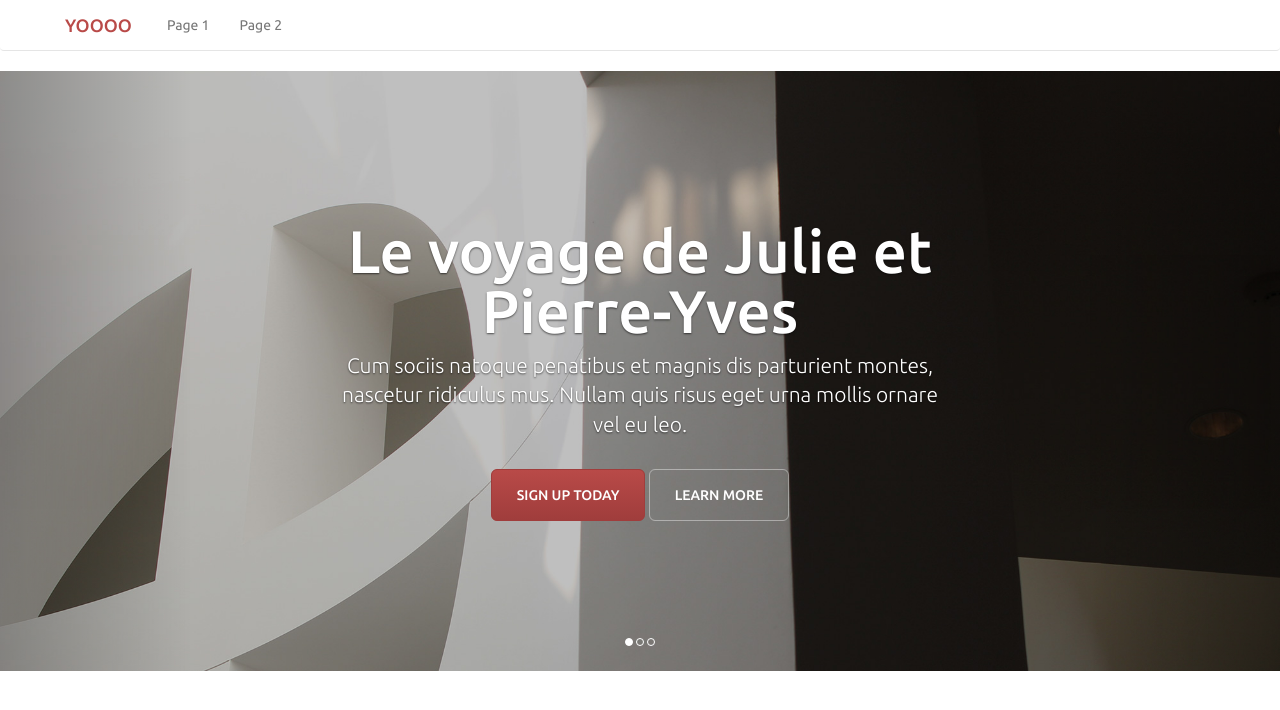
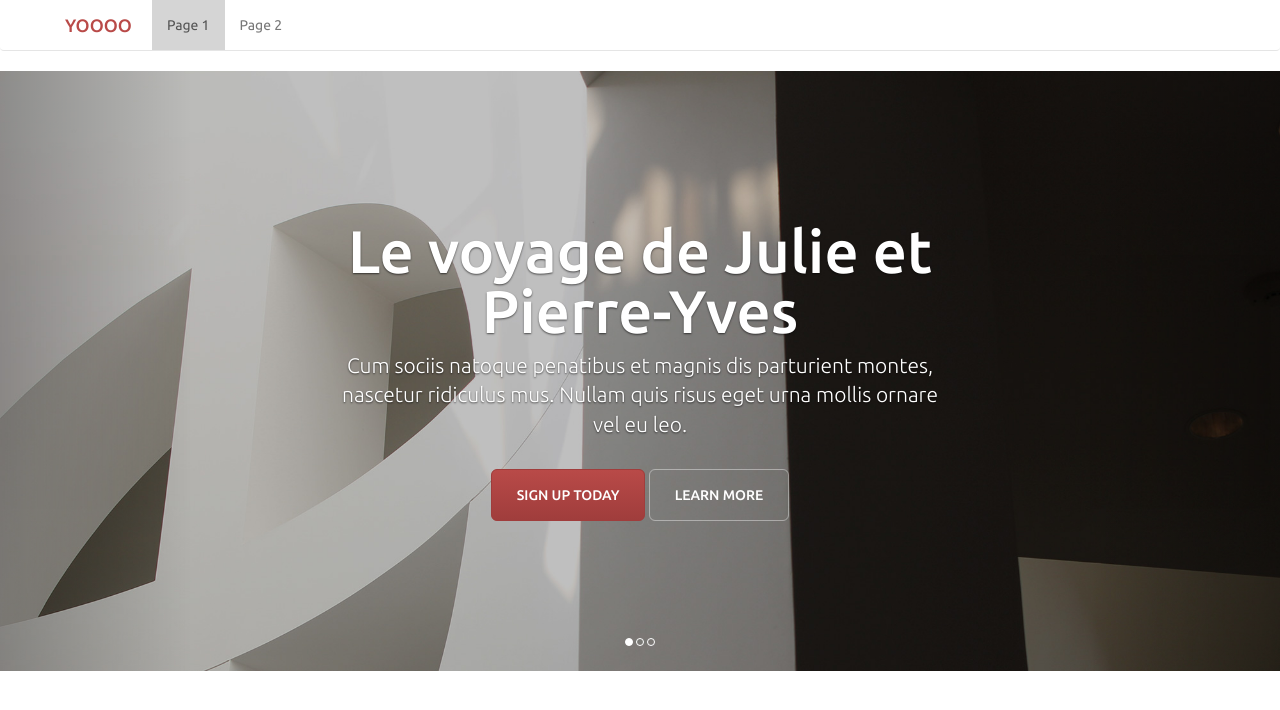
Before and after one commit to link-webcreations/juetpy, a Jekyll site: the page built from index.html, in a window 1280 px wide. Shown: the top 710 px of the page. Built offline with Jekyll 4.4.1, drawn with Linux system fonts in a browser that asks for light colours; some web fonts are replaced; Markdown is read by kramdown in place of the engine named in the settings.

Commit message:
Change for slug

```diff
--- a/_includes/nav-main.html
+++ b/_includes/nav-main.html
@@ -8,8 +8,8 @@
     </button>
     <div class="nav-collapse collapse">
       <ul class="nav navbar-nav">
-        <li{% if page.slug == "page1" %} class="active"{% endif %}>
-          <a href="{{ site.url }}/page1.html">Page 1</a>
+        <li{% if page.slug == "home" %} class="active"{% endif %}>
+          <a href="{{ site.url }}/index.html">Page 1</a>
         </li>
         <li{% if page.slug == "page2" %} class="active"{% endif %}>
           <a href="{{ site.url }}/page2.html">Page 2</a>
```
